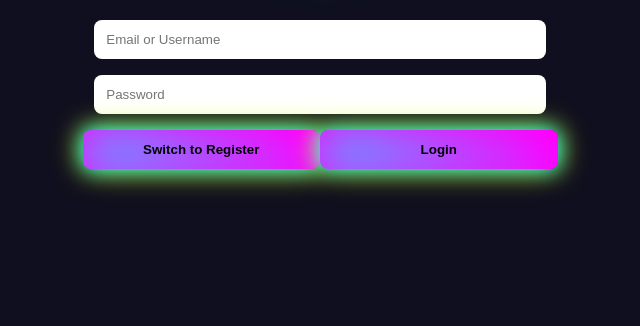
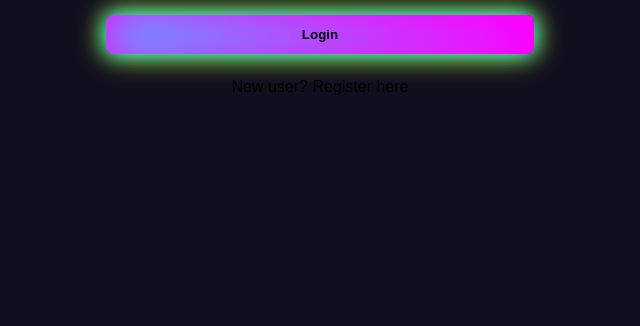
Before and after one commit to sdgamer8263-sketch/ska-ai, a plain HTML site: page index.html in a window 1280 px wide. Shown: the part 474-800 px from the top of the page, without its empty margins (320-960 px from the left). Drawn offline with Linux system fonts and the light colour scheme.

Commit message:
Update index.html

```diff
--- a/index.html
+++ b/index.html
@@ -22,17 +22,23 @@
     </p>
   </div>
 
-  <div id="authBox">
-    <h2 class="neon" id="formTitle">Login</h2>
-    <input id="username" type="text" placeholder="Username" style="display:none">
-    <input id="emailUsername" type="text" placeholder="Email or Username">
-    <input id="password" type="password" placeholder="Password">
-    <div class="btn-group">
-      <button id="toggleBtn">Switch to Register</button>
-      <button id="actionBtn">Login</button>
-    </div>
+  <!-- LOGIN STEP -->
+  <div id="loginStep">
+    <button class="neonBtn" id="loginBtn">Login</button>
+    <p>New user? <span id="showRegister" class="linkBtn">Register here</span></p>
   </div>
 
+  <!-- REGISTER STEP -->
+  <div id="registerStep" style="display:none;">
+    <h2 class="neon">Register</h2>
+    <input type="text" id="regUsername" placeholder="Username">
+    <input type="email" id="regEmail" placeholder="Email">
+    <input type="password" id="regPassword" placeholder="Password">
+    <button class="neonBtn" id="regSubmit">Register</button>
+    <p>Already have account? <span id="backLogin" class="linkBtn">Login here</span></p>
+  </div>
+
+  <!-- MAIN AI BOX -->
   <div id="mainBox" style="display:none;">
     <textarea id="question" placeholder="Type your question here..."></textarea>
     <select id="language">
@@ -42,7 +48,7 @@
       <option>Hinglish</option>
       <option>Banglish</option>
     </select>
-    <button onclick="solve()">Solve Question</button>
+    <button onclick="solve()" class="neonBtn">Solve Question</button>
     <div id="answer"></div>
   </div>
 
```
